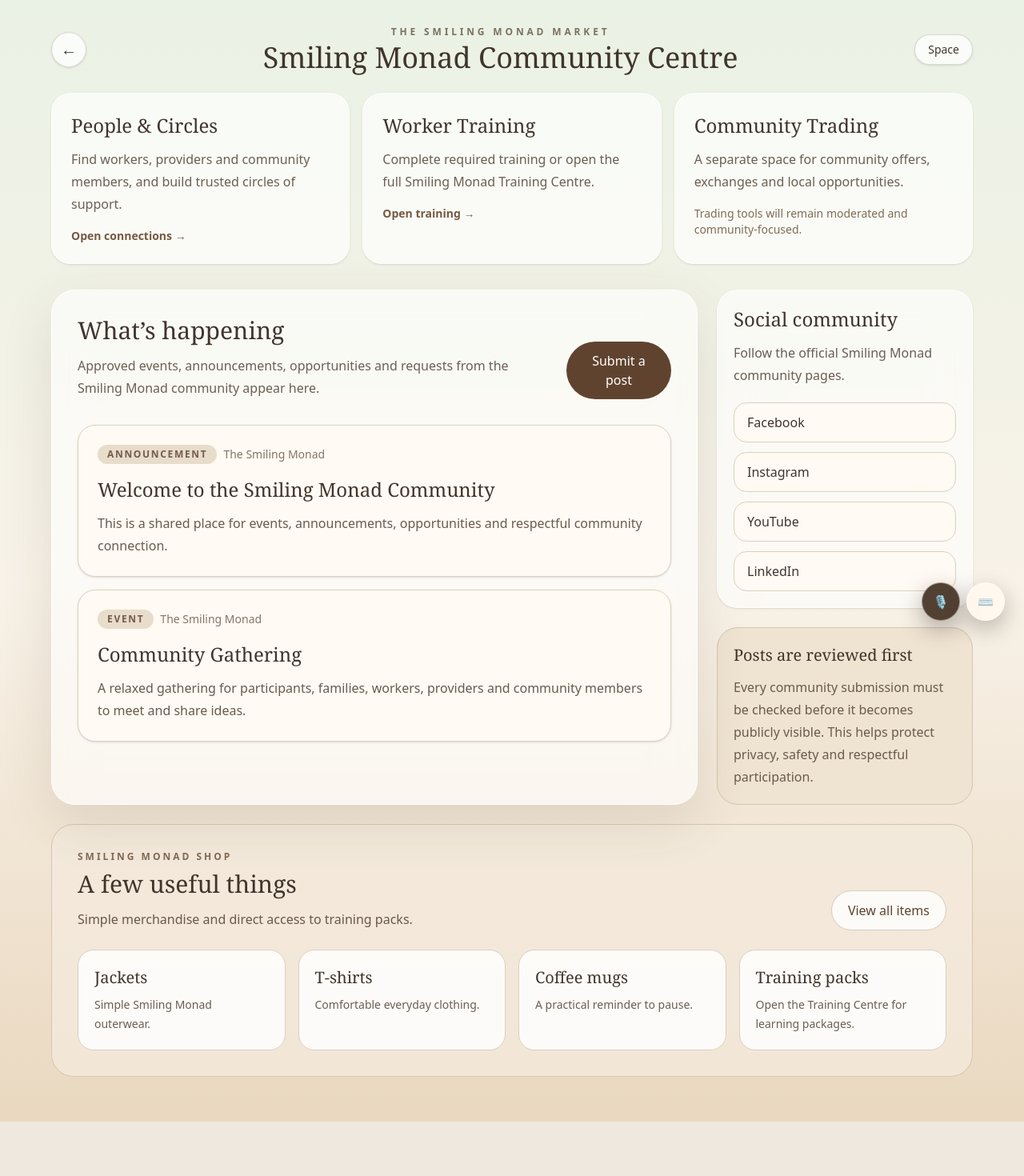
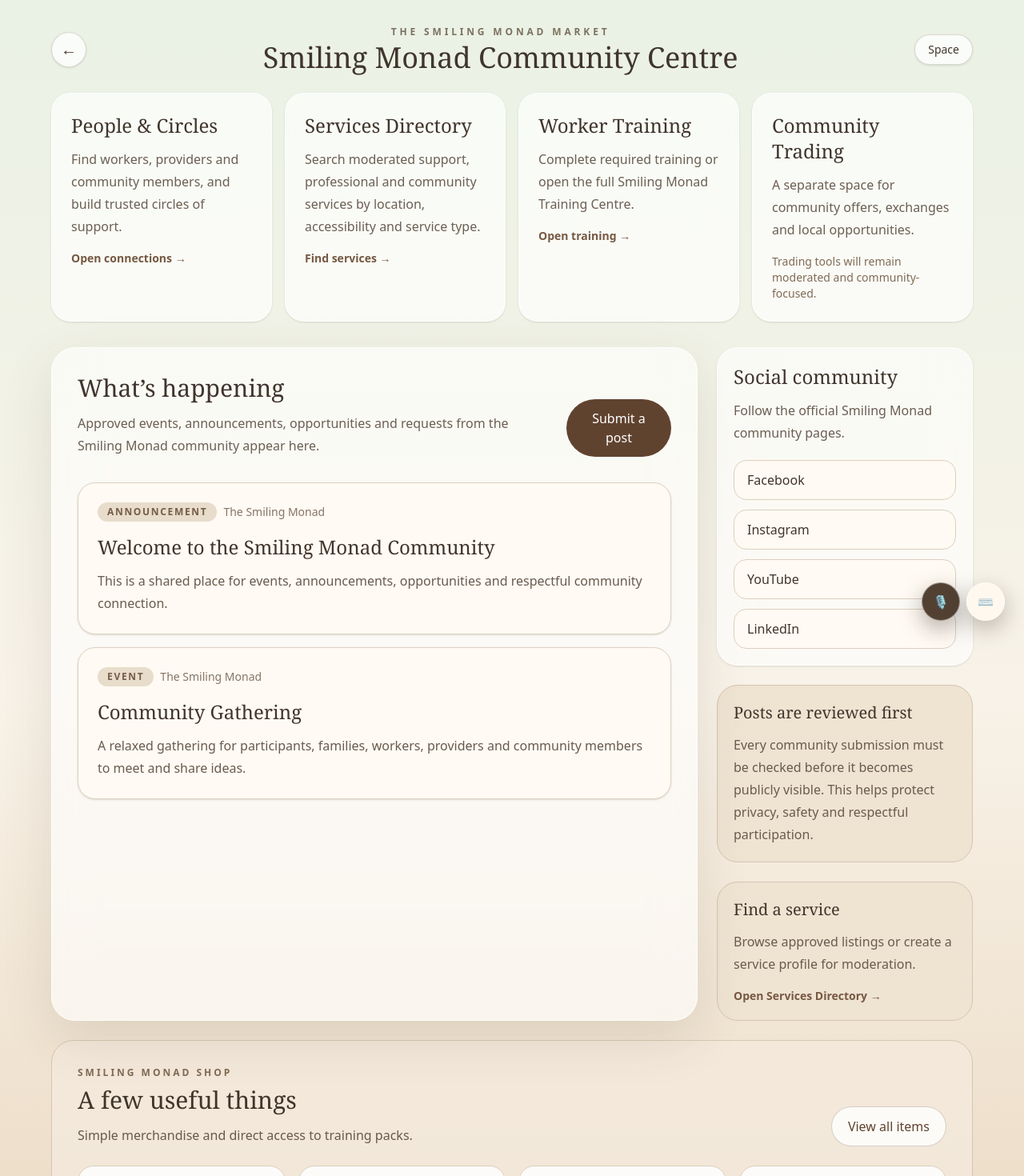
Before and after one commit to benlengrey-pixel/smiling-monad-prototype, a Next.js app: page /community in a window 1280 px wide. Shown: the top 1470 px of the page at 80% size. Before the commit the page ends 1402 px from the top, so only its background shows below. Built offline with nearby package versions, Linux system fonts and the light colour scheme.

Commit message:
Connect Services Directory to Community

```diff
--- a/app/community/page.tsx
+++ b/app/community/page.tsx
@@ -201,10 +201,9 @@ export default function CommunityPage() {
         </Link>
       </header>
 
-
       <section
         ref={connectionsSectionRef}
-          className="mx-auto mt-6 grid w-full max-w-6xl scroll-mt-6 gap-4 sm:grid-cols-2 lg:grid-cols-3"
+        className="mx-auto mt-6 grid w-full max-w-6xl scroll-mt-6 gap-4 sm:grid-cols-2 lg:grid-cols-4"
       >
         <Link
           href="/connections"
@@ -215,11 +214,32 @@ export default function CommunityPage() {
           </p>
 
           <p className="mt-3 leading-7 text-[#6c5f52]">
-              Find workers, providers and community members, and build trusted circles of support.
+            Find workers, providers and community
+            members, and build trusted circles of
+            support.
           </p>
 
           <p className="mt-4 text-sm font-semibold text-[#765943]">
             Open connections →
+          </p>
+        </Link>
+
+        <Link
+          href="/community/services"
+          className="rounded-[24px] border border-white/70 bg-white/65 p-6 shadow-sm backdrop-blur-xl transition hover:-translate-y-0.5 hover:bg-white"
+        >
+          <p className="font-serif text-2xl">
+            Services Directory
+          </p>
+
+          <p className="mt-3 leading-7 text-[#6c5f52]">
+            Search moderated support, professional
+            and community services by location,
+            accessibility and service type.
+          </p>
+
+          <p className="mt-4 text-sm font-semibold text-[#765943]">
+            Find services →
           </p>
         </Link>
 
@@ -232,7 +252,8 @@ export default function CommunityPage() {
           </p>
 
           <p className="mt-3 leading-7 text-[#6c5f52]">
-              Complete required training or open the full Smiling Monad Training Centre.
+            Complete required training or open the
+            full Smiling Monad Training Centre.
           </p>
 
           <p className="mt-4 text-sm font-semibold text-[#765943]">
@@ -246,15 +267,16 @@ export default function CommunityPage() {
           </p>
 
           <p className="mt-3 leading-7 text-[#6c5f52]">
-              A separate space for community offers, exchanges and local opportunities.
+            A separate space for community offers,
+            exchanges and local opportunities.
           </p>
 
           <p className="mt-4 text-sm text-[#806b55]">
-              Trading tools will remain moderated and community-focused.
+            Trading tools will remain moderated and
+            community-focused.
           </p>
         </section>
       </section>
-
 
       <section
         ref={noticeboardSectionRef}
@@ -268,7 +290,9 @@ export default function CommunityPage() {
               </p>
 
               <p className="mt-3 max-w-2xl leading-7 text-[#6c5f52]">
-                Approved events, announcements, opportunities and requests from the Smiling Monad community appear here.
+                Approved events, announcements,
+                opportunities and requests from the
+                Smiling Monad community appear here.
               </p>
             </div>
 
@@ -361,6 +385,24 @@ export default function CommunityPage() {
             </p>
           </section>
 
+          <Link
+            href="/community/services"
+            className="block rounded-[26px] border border-[#d6c5af] bg-[#efe3d2] p-5 transition hover:bg-[#e8d9c5]"
+          >
+            <p className="font-serif text-xl">
+              Find a service
+            </p>
+
+            <p className="mt-3 leading-7 text-[#6a5b4e]">
+              Browse approved listings or create a
+              service profile for moderation.
+            </p>
+
+            <p className="mt-4 text-sm font-semibold text-[#765943]">
+              Open Services Directory →
+            </p>
+          </Link>
+
           {submittedPosts.length > 0 && (
             <section className="rounded-[26px] border border-[#d5c4ad] bg-white/65 p-5">
               <p className="font-serif text-xl">
@@ -397,7 +439,6 @@ export default function CommunityPage() {
         </aside>
       </section>
 
-
       <section className="mx-auto mt-6 w-full max-w-6xl rounded-[28px] border border-[#d6c6b2] bg-[#f4eadc]/80 p-6 sm:p-8">
         <div className="flex flex-col gap-4 sm:flex-row sm:items-end sm:justify-between">
           <div>
@@ -410,7 +451,8 @@ export default function CommunityPage() {
             </h2>
 
             <p className="mt-3 max-w-2xl leading-7 text-[#68594d]">
-              Simple merchandise and direct access to training packs.
+              Simple merchandise and direct access
+              to training packs.
             </p>
           </div>
 
@@ -460,7 +502,6 @@ export default function CommunityPage() {
           ))}
         </div>
       </section>
-
 
       {composerOpen && (
         <div className="fixed inset-0 z-50 flex items-end justify-center bg-black/45 p-3 backdrop-blur-[2px] sm:items-center sm:p-6">
```
Lines whose indentation alone changed are shown as unchanged.
